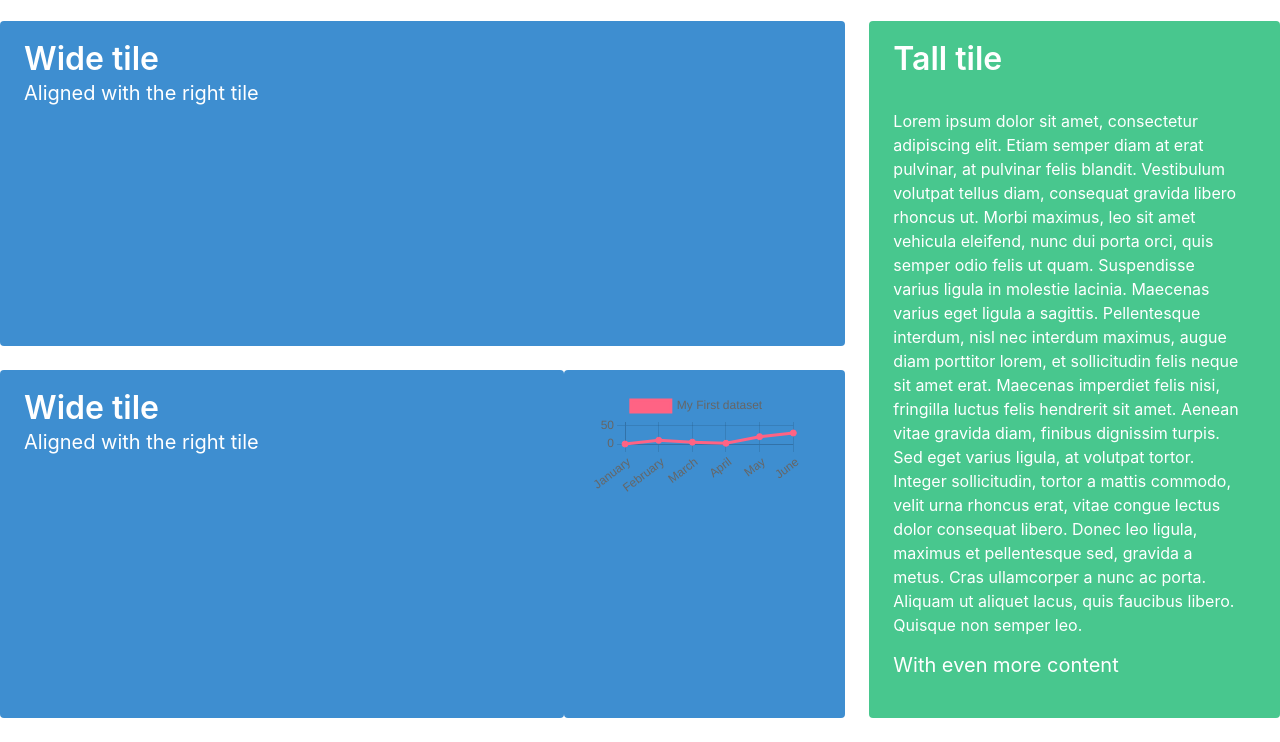
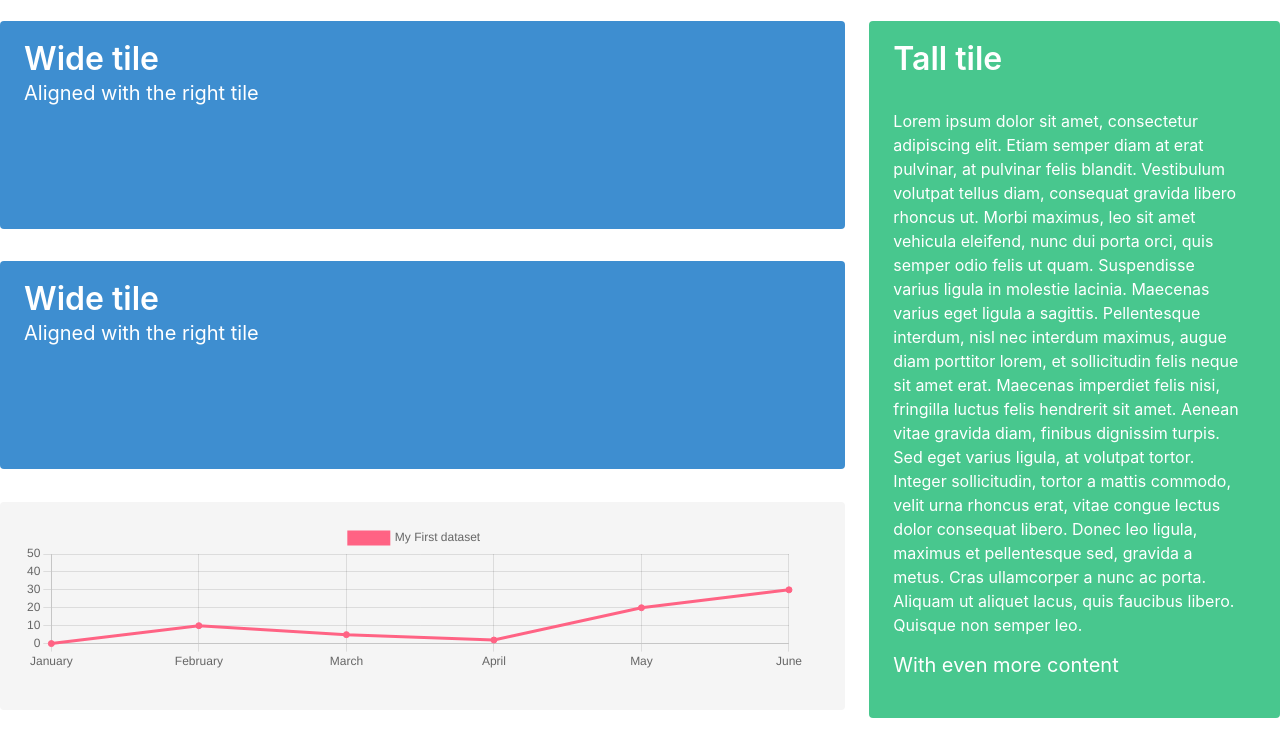
Before and after one commit to Wau00/laaw-investment-tracker-P01, a plain HTML site: page index.html in a window 1280 px wide. Shown: the part 99-841 px from the top of the page. Drawn offline with nearby package versions, Linux system fonts and the light colour scheme; no server answers.

Commit message:
setup API call for stock data

```diff
--- a/assets/JS/chart.js
+++ b/assets/JS/chart.js
@@ -20,7 +20,11 @@ const labels = [
   const config = {
     type: 'line',
     data: data,
-    options: {}
+    options: {
+      responsive: true,
+      maintainAspectRatio: false,
+
+    }
   };
 
   const myChart = new Chart(
--- /dev/null
+++ b/assets/JS/stockdata.js
@@ -0,0 +1,19 @@
+// api key for stockdata.org
+var apiKey = "RamgPwgAcspYJX9SidkgGi2vtsrXoKmM2115G1fr"
+// var tickerInput = $(".input").val().trim();
+var tickerInput = "AMD";
+
+
+
+function getStockData () {
+    var stockDataUrl = "https://api.stockdata.org/v1/data/quote?symbols=" + tickerInput + "&api_token=" + apiKey;
+    fetch(stockDataUrl)
+        .then(function (response) {
+            return response.json();
+        })
+        .then(function (data) {
+            console.log(data);
+        })
+}
+
+getStockData();
--- a/assets/css/style.css
+++ b/assets/css/style.css
@@ -3,3 +3,11 @@
     justify-content: center;
     position: fixed;
 }
+
+.chart-container {
+    display: flex;
+
+    height: 150px;
+    /* flex: 0 0 auto; */
+    width: 100%;
+  }
--- a/index.html
+++ b/index.html
@@ -6,8 +6,7 @@
         <meta name="viewport" content="width=device-width, initial-scale=1.0">
         <title>LAAW | Investment Tracker</title>
         <link rel="stylesheet" href="https://cdn.jsdelivr.net/npm/bulma@0.9.3/css/bulma.min.css">
-        <link rel="stylesheet" href="./assets/css/style.css"
-        <!-- Add links to CSS framework -->
+        <link rel="stylesheet" href="./assets/css/style.css">
     </head>
 
     <body>
@@ -28,7 +27,7 @@
             <div class="tile is-vertical is-8">
                 <!--Only Walter works below here  -->
                 <div class="tile">
-                    <div class="tile is-parent">
+                    <div class="tile is-parent" style="height: 29vh">
                         <article class="tile is-child notification is-info">
                             <p class="title">Wide tile</p>
                             <p class="subtitle">Aligned with the right tile</p>
@@ -41,7 +40,8 @@
                 <!--Only Walter works above here  -->
 
                 <!--Only Andrew / Lucca works below here  -->
-                <div class="tile is-parent">
+                <div class="tile">
+                    <div class="tile is-parent" style="height: 29vh">
                         <article class="tile is-child notification is-info">
                                 <p class="title">Wide tile</p>
                                 <p class="subtitle">Aligned with the right tile</p>
@@ -49,11 +49,16 @@
                                     <!-- Content -->
                                 </div>
                         </article>
-                    <article class="tile is-child is-4 notification is-info">
-                        <div class="chart-container" style= "position: relative;">
+                    </div>
+                </div>
+                <div class="tile">
+                    <div class="tile is-parent" style="height: 29vh">
+                        <article class="tile is-child notification is-light" style="position: relative;">
+                            <div class="chart-container container" style="width: 200; height: 200">
                                 <canvas id="myChart"></canvas>
                             </div>
                         </article>
+                    </div>
                 </div>
             </div>
                 <!-- Only Andrew / Lucca works above here  -->
@@ -79,7 +84,7 @@
             <!--Only Asika works above here  -->
 
             <!-- Add any necessary script tags here -->
-            <!-- Andrew link  js here-->
+            <script src="./assets/JS/stockdata.js"></script>
             <script src="https://cdn.jsdelivr.net/npm/chart.js"></script>
             <script src="./assets/JS/chart.js"></script>
             <!-- Walter link  js here-->
```
Lines whose indentation alone changed are shown as unchanged.
